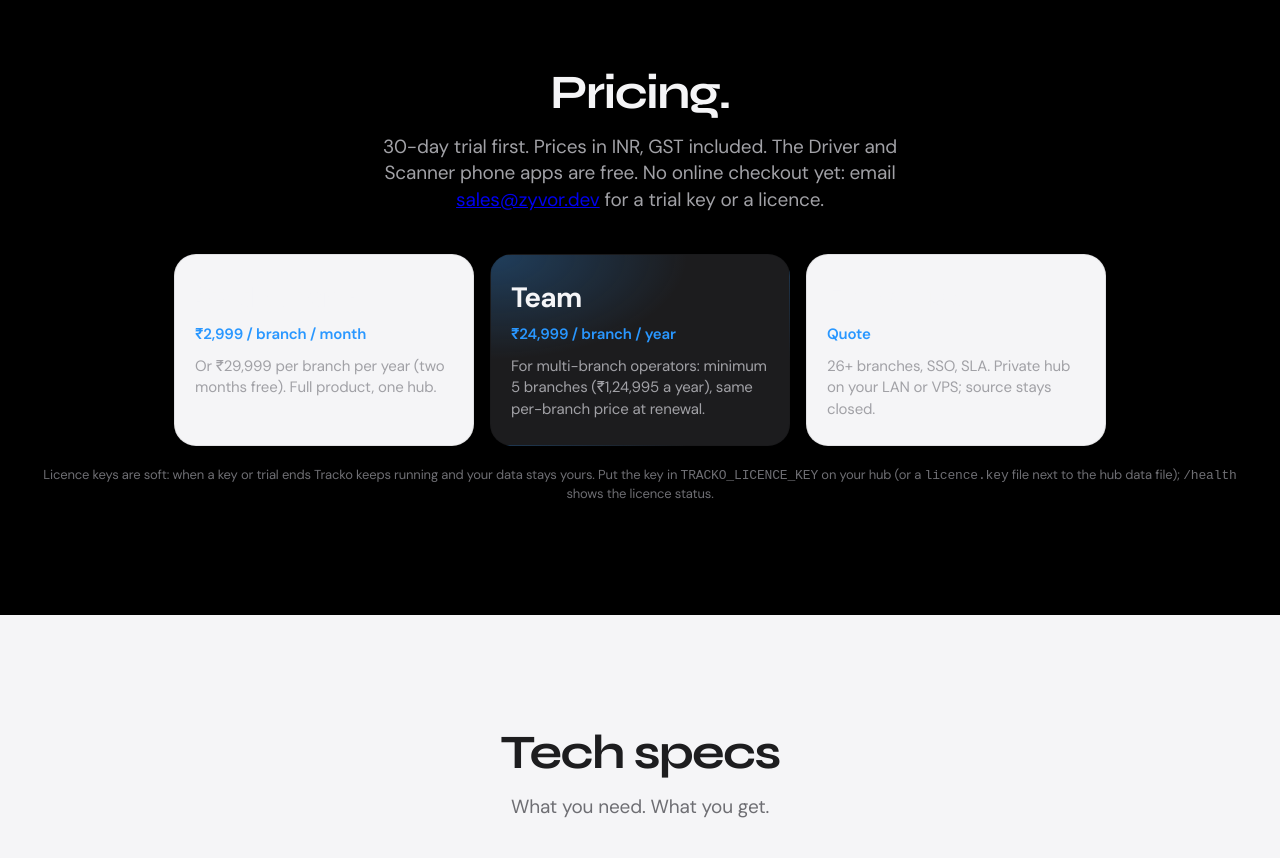
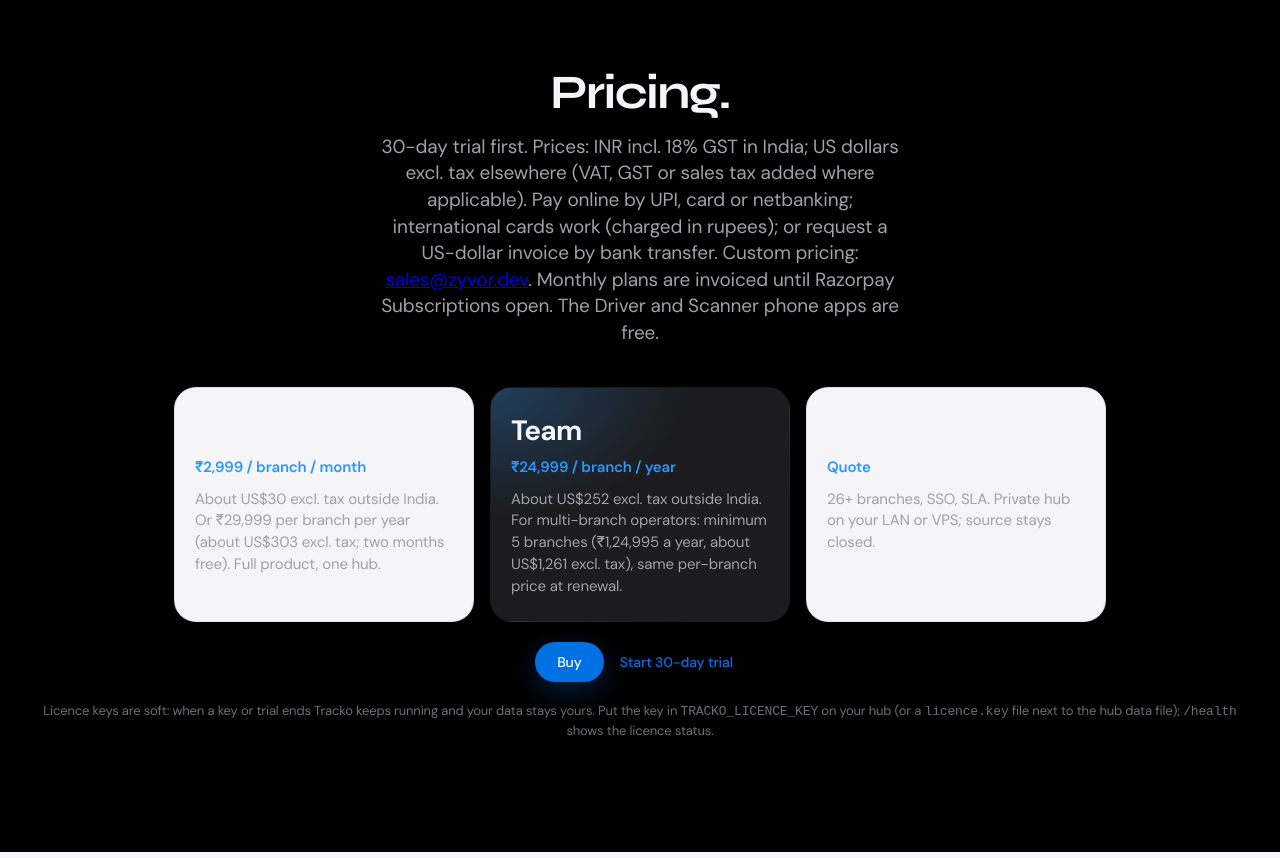
Before and after one commit to zyvorai/tracko-install, a plain HTML site: page index.html in a window 1280 px wide. Shown: the part 6780-7638 px from the top of the page. Drawn offline with Linux system fonts and the light colour scheme.

Commit message:
Worldwide prices: INR incl. GST in India, US dollars excl. tax elsewhere
Co-Authored-By: Claude Sonnet 5.5 <noreply@anthropic.com>

```diff
--- a/index.html
+++ b/index.html
@@ -52,7 +52,10 @@
     "applicationCategory": "BusinessApplication",
     "operatingSystem": "macOS",
     "description": "Logistics TMS for India’s freight — control tower, GST, e-Way, FASTag. Public beta.",
-    "offers": { "@type": "Offer", "price": "2999", "priceCurrency": "INR" },
+    "offers": [
+      { "@type": "Offer", "name": "Per branch per month (India, incl. 18% GST)", "price": "2999", "priceCurrency": "INR", "url": "https://zyvor.dev/buy" },
+      { "@type": "Offer", "name": "Per branch per month (outside India, excl. tax)", "price": "30", "priceCurrency": "USD", "url": "https://zyvor.dev/buy" }
+    ],
     "installUrl": "https://zyvorai.github.io/tracko-install/install.sh",
     "image": "https://zyvorai.github.io/tracko-install/assets/og-branded.png",
     "publisher": { "@type": "Organization", "name": "Zyvor", "url": "https://github.com/zyvorai" },
@@ -315,17 +318,17 @@
 
     <section class="section dark reveal" id="pricing">
       <h2>Pricing.</h2>
-      <p class="section-lead">30-day trial first. Prices in INR, GST included. The Driver and Scanner phone apps are free. No online checkout yet: email <a href="mailto:sales@zyvor.dev">sales@zyvor.dev</a> for a trial key or a licence.</p>
+      <p class="section-lead">30-day trial first. Prices: INR incl. 18% GST in India; US dollars excl. tax elsewhere (VAT, GST or sales tax added where applicable). Pay online by UPI, card or netbanking; international cards work (charged in rupees); or request a US-dollar invoice by bank transfer. Custom pricing: <a href="mailto:sales@zyvor.dev">sales@zyvor.dev</a>. Monthly plans are invoiced until Razorpay Subscriptions open. The Driver and Scanner phone apps are free.</p>
       <div class="tiers">
         <article class="tier card-lift">
           <h3>Single branch</h3>
           <p class="price">₹2,999 / branch / month</p>
-          <p>Or ₹29,999 per branch per year (two months free). Full product, one hub.</p>
+          <p>About US$30 excl. tax outside India. Or ₹29,999 per branch per year (about US$303 excl. tax; two months free). Full product, one hub.</p>
         </article>
         <article class="tier featured card-lift">
           <h3>Team</h3>
           <p class="price">₹24,999 / branch / year</p>
-          <p>For multi-branch operators: minimum 5 branches (₹1,24,995 a year), same per-branch price at renewal.</p>
+          <p>About US$252 excl. tax outside India. For multi-branch operators: minimum 5 branches (₹1,24,995 a year, about US$1,261 excl. tax), same per-branch price at renewal.</p>
         </article>
         <article class="tier card-lift">
           <h3>Enterprise</h3>
@@ -333,6 +336,7 @@
           <p>26+ branches, SSO, SLA. Private hub on your LAN or VPS; source stays closed.</p>
         </article>
       </div>
+      <p style="margin-top:1.25rem;"><a class="btn btn-shine" href="https://zyvor.dev/buy">Buy</a> <a class="btn btn-ghost" href="mailto:sales@zyvor.dev?subject=Tracko%2030-day%20trial%20key">Start 30-day trial</a></p>
       <p class="hint" style="margin-top:1.25rem;">Licence keys are soft: when a key or trial ends Tracko keeps running and your data stays yours. Put the key in <code>TRACKO_LICENCE_KEY</code> on your hub (or a <code>licence.key</code> file next to the hub data file); <code>/health</code> shows the licence status.</p>
     </section>
 
```
